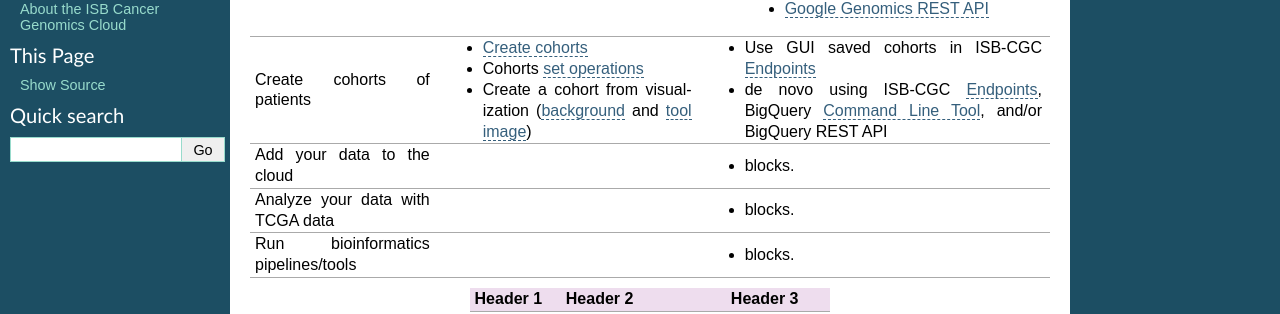
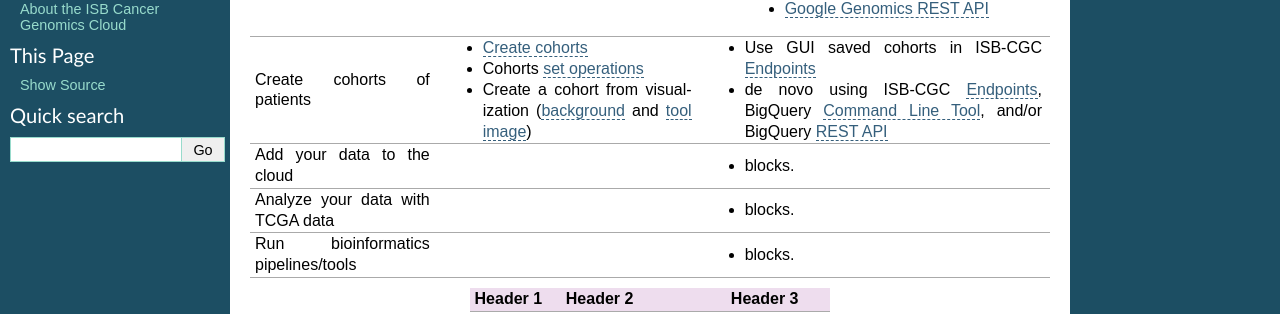
Before and after one commit to isb-cgc/readthedocs, a Sphinx documentation site: the page built from docs/source/index.rst, in a window 1280 px wide and 900 px high, scrolled down 1100 px. Shown: the part 158-472 px from the top of the window. Built offline with Sphinx 7.4.7, drawn with Linux system fonts in a browser that asks for light colours; part of the change alters nothing that is shown.

```diff
--- a/docs/source/index.rst
+++ b/docs/source/index.rst
@@ -48,7 +48,7 @@ The table below describes the types of functions that can be performed in ISB-CG
 |                                   |                                                                                                                                                                                              | - `Google Genomics REST API <https://cloud.google.com/genomics/reference/rest/>`_                                                                                                                                                                                       |
 +-----------------------------------+----------------------------------------------------------------------------------------------------------------------------------------------------------------------------------------------+-------------------------------------------------------------------------------------------------------------------------------------------------------------------------------------------------------------------------------------------------------------------------+
 |Create cohorts of patients         |- `Create cohorts </webapp/Saved-Cohorts.html>`_                                                                                                                                              |- Use GUI saved cohorts in ISB-CGC `Endpoints </progapi/Programmatic-API.html>`_                                                                                                                                                                                         |
-|                                   |- Cohorts `set operations <search.html?q=set+operations&check_keywords=yes&area=default>`_                                                                                                    |- de novo using ISB-CGC `Endpoints </progapi/Programmatic-API.html>`_, BigQuery `Command Line Tool <https://cloud.google.com/bigquery/bq-command-line-tool-quickstart>`_, and/or BigQuery REST API                                                                       |
+|                                   |- Cohorts `set operations <search.html?q=set+operations&check_keywords=yes&area=default>`_                                                                                                    |- de novo using ISB-CGC `Endpoints </progapi/Programmatic-API.html>`_, BigQuery `Command Line Tool <https://cloud.google.com/bigquery/bq-command-line-tool-quickstart>`_, and/or BigQuery `REST API <https://cloud.google.com/bigquery/bigquery-api-quickstart>`_        |
 |                                   |- Create a cohort from visualization (`background </search.html?q=Creating+a+Cohort+from+a+Visualization&check_keywords=yes&area=default>`_ and `tool image </search.html?q=Selection+Icon>`_)|                                                                                                                                                                                                                                                                         |
 +-----------------------------------+----------------------------------------------------------------------------------------------------------------------------------------------------------------------------------------------+-------------------------------------------------------------------------------------------------------------------------------------------------------------------------------------------------------------------------------------------------------------------------+
 |Add your data to the cloud         |                                                                                                                                                                                              |- blocks.                                                                                                                                                                                                                                                                |
```
